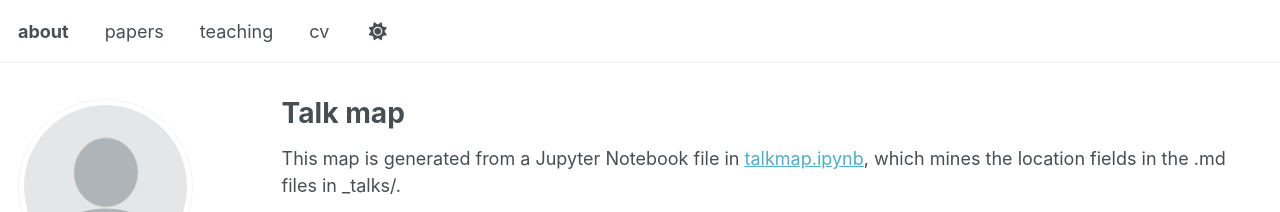
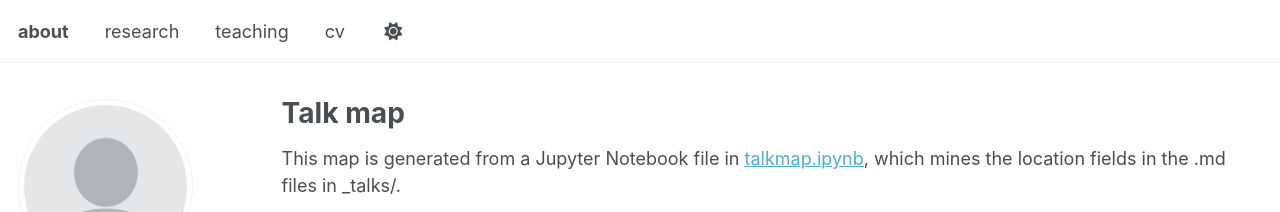
Before and after one commit to paulmansanarez/paulmansanarez.github.io, a Jekyll site: the page built from _pages/talkmap.html, in a window 1280 px wide. Shown: the top 212 px of the page. Built offline with Jekyll 4.4.1, drawn with Linux system fonts in a browser that asks for light colours; a style sheet for code colours, icons or effects is not loaded.

Commit message:
Update navigation.yml

```diff
--- a/_data/navigation.yml
+++ b/_data/navigation.yml
@@ -11,8 +11,8 @@ main:
   - title: "about"
     url: /about/
 
-  - title: "papers"
-    url: /papers/
+  - title: "research"
+    url: /research/
 
   - title: "teaching"
     url: /teaching/
```
